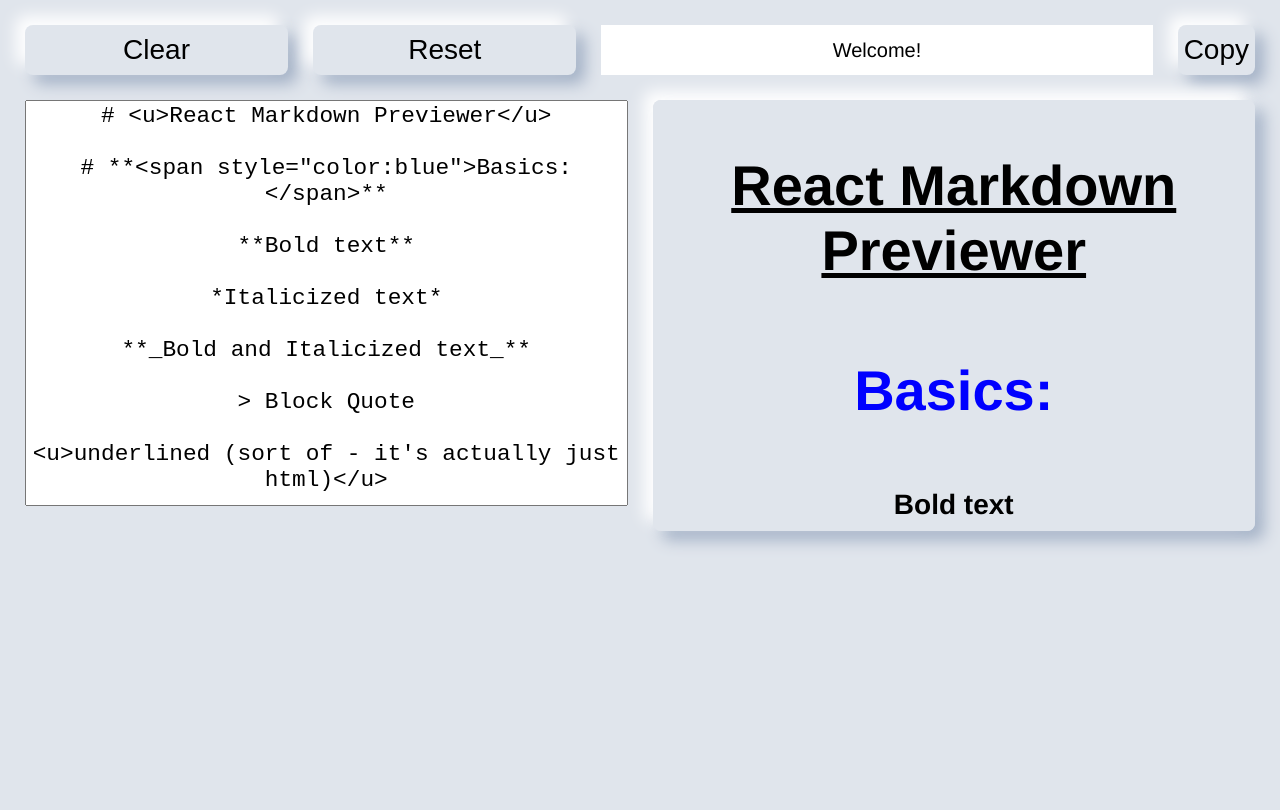
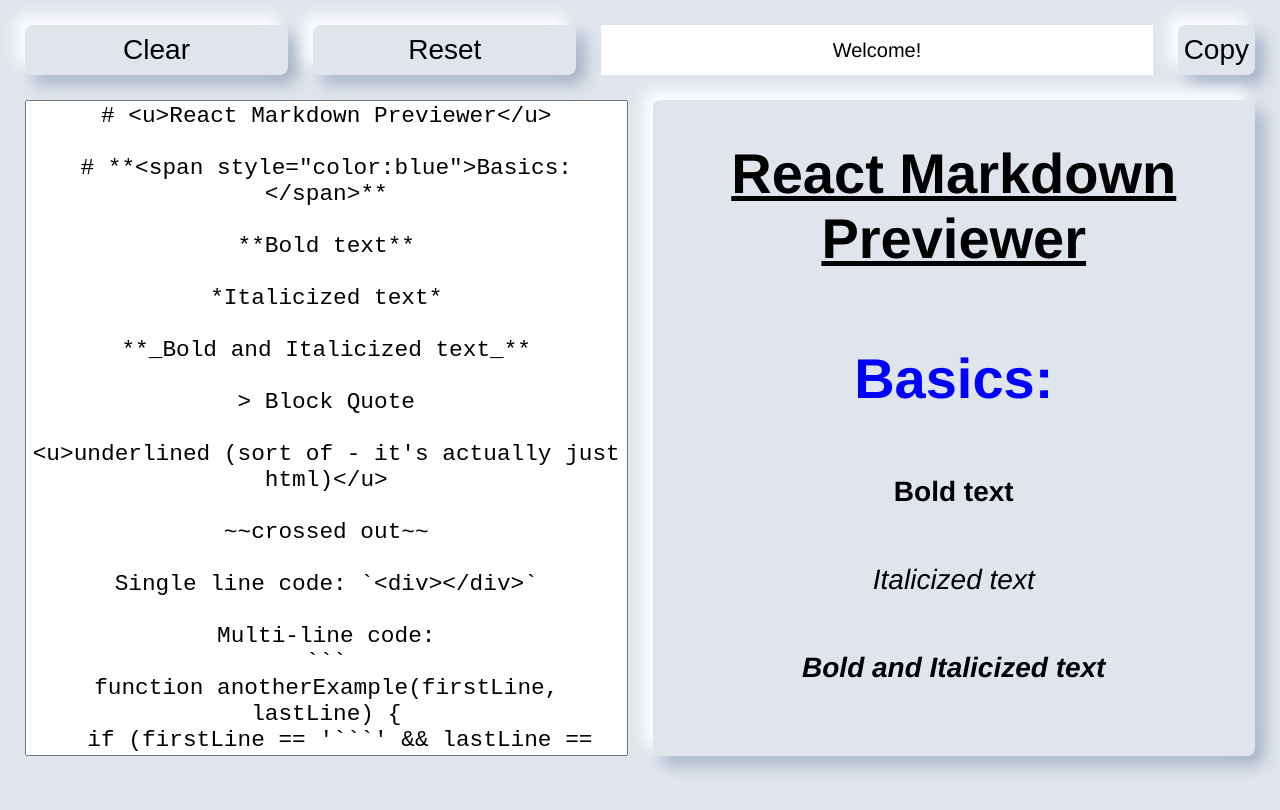
Before and after one commit to RpRoderick/react-markdown-previewer, a React app: page /#/ in a window 1280 px wide. Shown: the top 810 px of the page. Built offline with nearby package versions, Linux system fonts and the light colour scheme.

Commit message:
styled final non mobile devices

```diff
--- a/src/components/structural/markdownEditor/MarkdownEditor.module.scss
+++ b/src/components/structural/markdownEditor/MarkdownEditor.module.scss
@@ -33,6 +33,18 @@
             flex: 1;
             margin: 0 0 $margin_main;
             border-radius: $border_radius_main;
+
+            @include breakpoint(medium) {
+                margin: 0;
+            }
+
+            @include breakpoint(large) {
+                margin: 0;
+            }
+
+            @include breakpoint(wide) {
+                margin: 0;
+            }
         }
 
         .markdown_editor_preview_area {
--- a/src/components/structural/previewArea/PreviewArea.module.scss
+++ b/src/components/structural/previewArea/PreviewArea.module.scss
@@ -19,14 +19,20 @@
     word-break: break-word;
 
     @include breakpoint(medium) {
+      min-height: calc(100vh - 150px);
+      max-height: calc(100vh - 150px);
       font-size: $font_size_medium;
     }
 
     @include breakpoint(large) {
+      min-height: calc(100vh - 150px);
+      max-height: calc(100vh - 150px);
       font-size: $font_size_large;
     }
 
     @include breakpoint(wide) {
+      min-height: calc(100vh - 150px);
+      max-height: calc(100vh - 150px);
       font-size: $font_size_wide;
     }
 
--- a/src/components/structural/textArea/TextArea.module.scss
+++ b/src/components/structural/textArea/TextArea.module.scss
@@ -35,14 +35,20 @@
     align-items: center;
 
     @include breakpoint(medium) {
+      min-height: calc(100vh - 150px);
+      max-height: calc(100vh - 150px);
       font-size: $font_size_medium;
     }
 
     @include breakpoint(large) {
+      min-height: calc(100vh - 150px);
+      max-height: calc(100vh - 150px);
       font-size: $font_size_large;
     }
 
     @include breakpoint(wide) {
+      min-height: calc(100vh - 150px);
+      max-height: calc(100vh - 150px);
       font-size: $font_size_wide;
     }
   }
```
